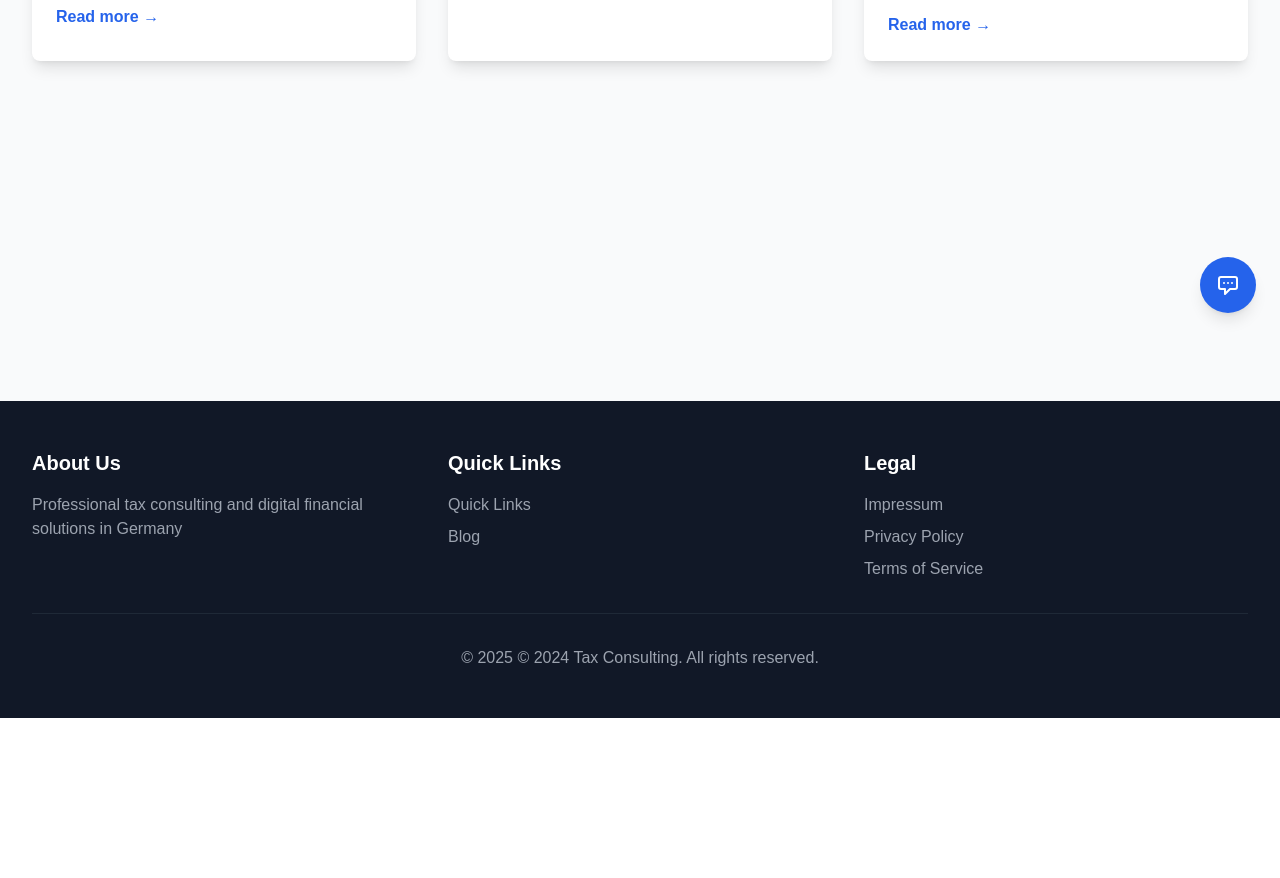
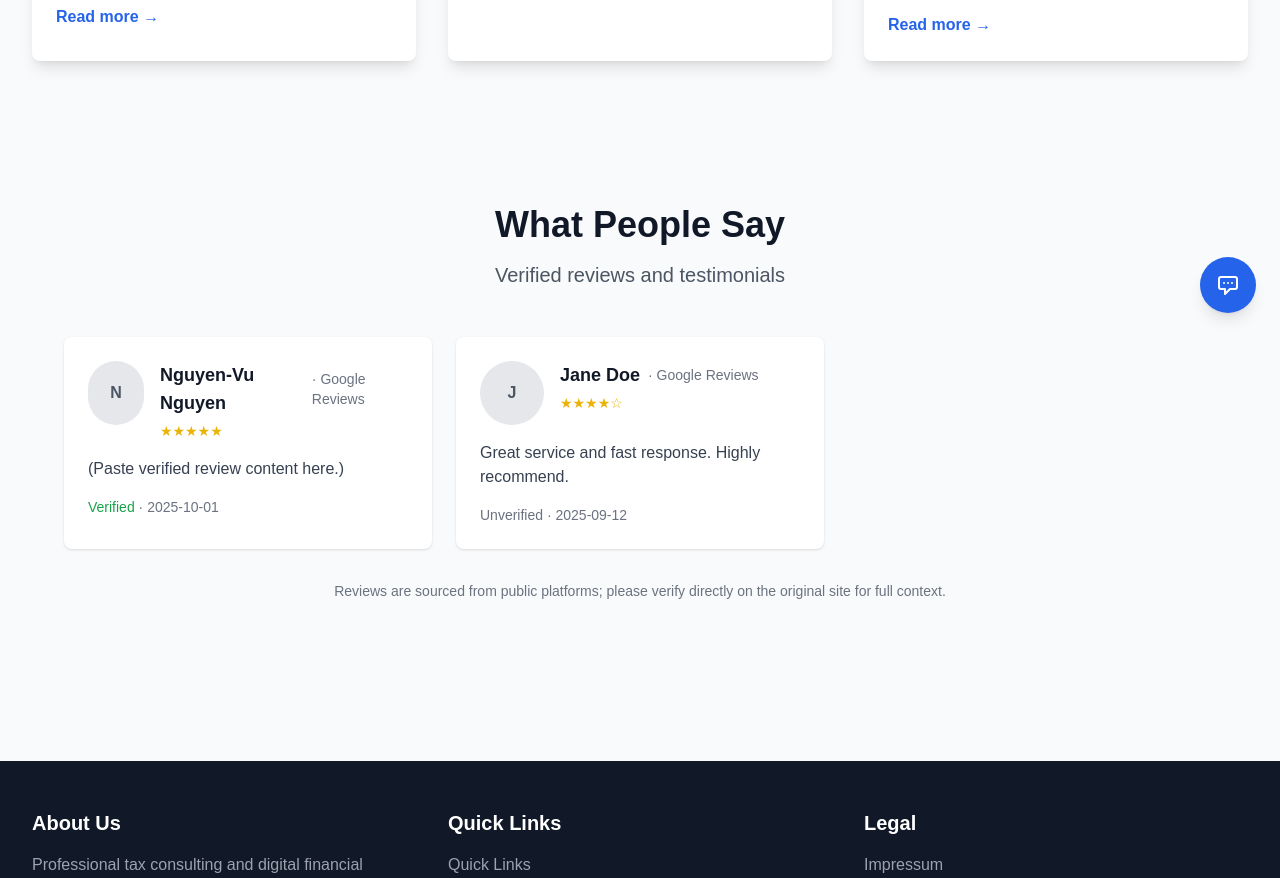
Before and after one commit to quocvietphung/document-intelligence-lab, a Next.js app: page /en/blog in a window 1280 px wide. Shown: the part 463-1341 px from the top of the page. Before the commit the page ends 1181 px from the top, so only its background shows below. Built offline with nearby package versions, Linux system fonts and the light colour scheme.

Commit message:
Add reviews section with translations and sample data

```diff
--- a/app/[locale]/blog/page.tsx
+++ b/app/[locale]/blog/page.tsx
@@ -1,5 +1,6 @@
 import { getTranslations, setRequestLocale } from "next-intl/server";
 import Link from "next/link";
+import ReviewsSection from "../../../components/sections/ReviewsSection";
 
 // Sample blog posts data
 const blogPosts = [
@@ -86,6 +87,11 @@ export default async function BlogPage({
 						</article>
 					))}
 				</div>
+
+				{/* Reviews section inserted below blog list */}
+				<div className="mt-16">
+					<ReviewsSection />
+				</div>
 			</div>
 		</div>
 	);
--- /dev/null
+++ b/components/sections/ReviewsSection.tsx
@@ -0,0 +1,53 @@
+"use client";
+
+import Image from "next/image";
+import { useTranslations } from "next-intl";
+import reviews from "../../data/reviews.json";
+
+export default function ReviewsSection() {
+  const t = useTranslations("reviews");
+
+  return (
+    <section id="reviews" className="py-20 bg-gray-50">
+      <div className="max-w-7xl mx-auto px-4 sm:px-6 lg:px-8">
+        <div className="text-center mb-12">
+          <h2 className="text-3xl md:text-4xl font-bold text-gray-900 mb-4">{t("title")}</h2>
+          <p className="text-xl text-gray-600">{t("subtitle")}</p>
+        </div>
+
+        <div className="grid grid-cols-1 md:grid-cols-2 lg:grid-cols-3 gap-6">
+          {reviews.map((r) => (
+            <article key={r.id} className="bg-white p-6 rounded-lg shadow">
+              <div className="flex items-start gap-4">
+                {r.avatar ? (
+                  <Image src={r.avatar} alt={r.name} width={64} height={64} className="rounded-full" />
+                ) : (
+                  <div className="w-16 h-16 rounded-full bg-gray-200 flex items-center justify-center text-gray-600 font-semibold">
+                    {r.name.split(" ")[0][0]}
+                  </div>
+                )}
+                <div>
+                  <div className="flex items-center gap-2">
+                    <h3 className="text-lg font-semibold text-gray-900">{r.name}</h3>
+                    <span className="text-sm text-gray-500">· {r.source}</span>
+                  </div>
+                  <div className="text-sm text-yellow-500 mt-1">{"★".repeat(r.rating)}{"☆".repeat(5 - r.rating)}</div>
+                </div>
+              </div>
+
+              <p className="text-gray-700 mt-4">{r.quote || t("placeholder_quote")}</p>
+
+              <div className="mt-4 text-sm text-gray-500">
+                {r.verified ? <span className="font-medium text-green-600">{t("verified")}</span> : <span>{t("unverified")}</span>} · <span>{r.date || "—"}</span>
+              </div>
+            </article>
+          ))}
+        </div>
+
+        <div className="mt-8 text-center text-sm text-gray-500">
+          {t("note_html")}
+        </div>
+      </div>
+    </section>
+  );
+}
--- /dev/null
+++ b/data/reviews.json
@@ -0,0 +1,22 @@
+[
+  {
+    "id": "nguyen-vu-nguyen-1",
+    "name": "Nguyen-Vu Nguyen",
+    "source": "Google Reviews",
+    "rating": 5,
+    "quote": "(Paste verified review content here.)",
+    "verified": true,
+    "date": "2025-10-01",
+    "avatar": ""
+  },
+  {
+    "id": "sample-2",
+    "name": "Jane Doe",
+    "source": "Google Reviews",
+    "rating": 4,
+    "quote": "Great service and fast response. Highly recommend.",
+    "verified": false,
+    "date": "2025-09-12",
+    "avatar": ""
+  }
+]
--- a/messages/de.json
+++ b/messages/de.json
@@ -96,5 +96,13 @@
     "send": "Senden",
     "close": "Schließen",
     "error": "Entschuldigung, ein Fehler ist aufgetreten. Bitte versuchen Sie es erneut."
+  },
+  "reviews": {
+    "title": "Was die Leute sagen",
+    "subtitle": "Verifizierte Bewertungen und Erfahrungsberichte",
+    "placeholder_quote": "Dieser Rezensent hat wertvolles Feedback gegeben.",
+    "verified": "Verifiziert",
+    "unverified": "Nicht verifiziert",
+    "note_html": "Bewertungen stammen aus öffentlichen Plattformen; bitte überprüfen Sie die Originalquelle für den vollständigen Kontext."
   }
 }
--- a/messages/en.json
+++ b/messages/en.json
@@ -96,5 +96,13 @@
     "send": "Send",
     "close": "Close",
     "error": "Sorry, an error occurred. Please try again."
+  },
+  "reviews": {
+    "title": "What People Say",
+    "subtitle": "Verified reviews and testimonials",
+    "placeholder_quote": "This reviewer has provided valuable feedback.",
+    "verified": "Verified",
+    "unverified": "Unverified",
+    "note_html": "Reviews are sourced from public platforms; please verify directly on the original site for full context."
   }
 }
--- a/messages/vi.json
+++ b/messages/vi.json
@@ -96,5 +96,13 @@
     "send": "Gửi",
     "close": "Đóng",
     "error": "Xin lỗi, đã xảy ra lỗi. Vui lòng thử lại."
+  },
+  "reviews": {
+    "title": "Mọi người nói gì",
+    "subtitle": "Những đánh giá và phản hồi đã được xác thực",
+    "placeholder_quote": "Người đánh giá này đã cung cấp phản hồi hữu ích.",
+    "verified": "Đã xác thực",
+    "unverified": "Chưa xác thực",
+    "note_html": "Các đánh giá lấy từ các nền tảng công khai; vui lòng kiểm tra trực tiếp trên trang gốc để biết bối cảnh đầy đủ."
   }
 }
```
Lines whose indentation alone changed are shown as unchanged.
